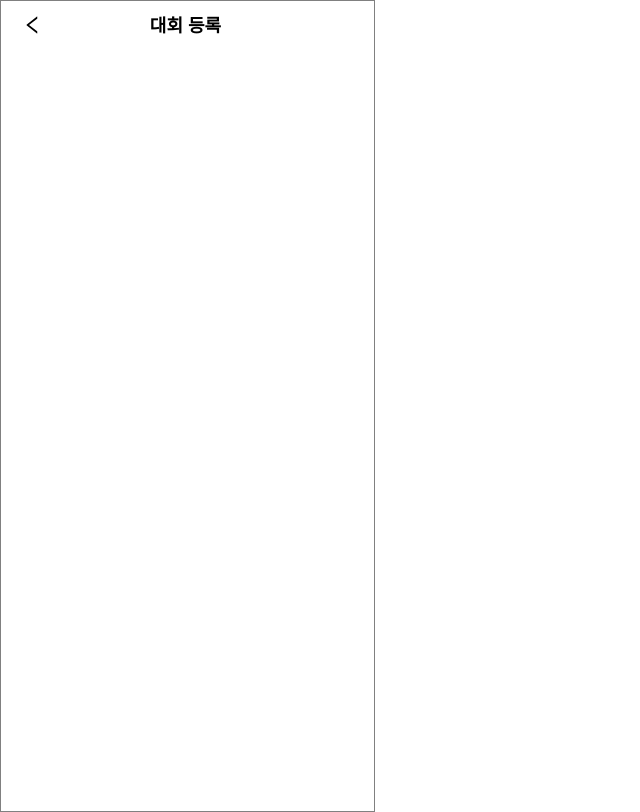
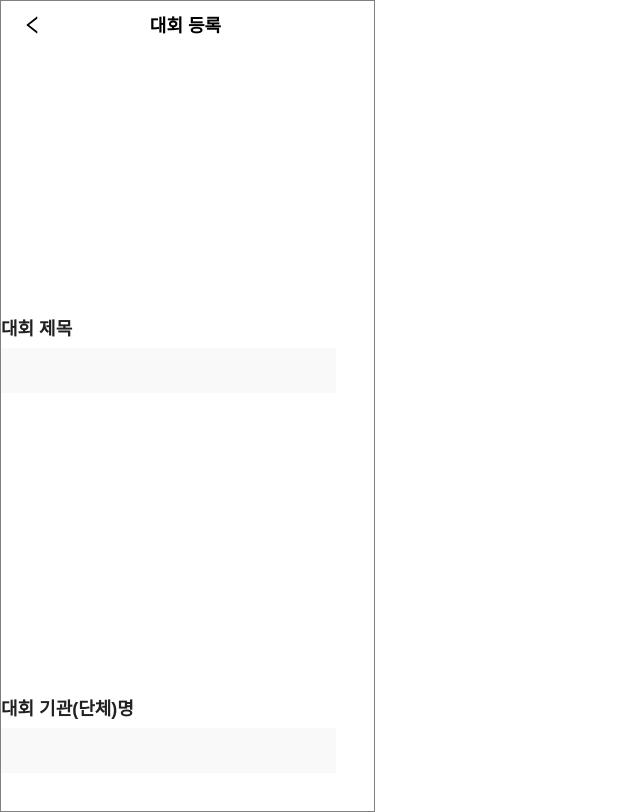
Before and after one commit to dudgns2947/Sports-IT-Next, a Next.js app: page /register/contest-info in a window 1280 px wide. Shown: the whole page, without its empty margins (0-640 px from the left). Built offline with nearby package versions, Linux system fonts and the light colour scheme.

Commit message:
[fix] Modify default value of contest max number

```diff
--- a/src/atoms/contestAtom.ts
+++ b/src/atoms/contestAtom.ts
@@ -39,12 +39,12 @@ export const contestEventSelector = selector({
     ),
 });
 
-export const contestMaxNumOfPlayers = atom<number>({
+export const contestMaxNumOfPlayers = atom<number | null>({
   key: "contestMaxNumOfPlayers",
-  default: 9999,
+  default: null,
 });
 
-export const contestMaxNumOfAudience = atom<number>({
+export const contestMaxNumOfAudience = atom<number | null>({
   key: "contestMaxNumOfAudience",
-  default: 9999,
+  default: null,
 });
--- a/src/pages/register/contest-info.tsx
+++ b/src/pages/register/contest-info.tsx
@@ -7,6 +7,7 @@ import { PageWrapper } from "@component/components/container/container";
 import GoBackHeader from "@component/components/header/GoBackHeader";
 import React from "react";
 import { useRecoilValue } from "recoil";
+import { Input, InputArea, InputTitle } from "./headcount.styles";
 
 const ContestInfo = () => {
   const numOfPlayers = useRecoilValue(contestMaxNumOfPlayers);
@@ -18,6 +19,14 @@ const ContestInfo = () => {
     <PageWrapper>
       <Seo title="대회 정보 입력" />
       <GoBackHeader title="대회 등록" />
+      <InputArea>
+        <InputTitle>대회 제목</InputTitle>
+        <Input type="text"></Input>
+      </InputArea>
+      <InputArea>
+        <InputTitle>대회 기관(단체)명</InputTitle>
+        <Input type="text"></Input>
+      </InputArea>
     </PageWrapper>
   );
 };
```
